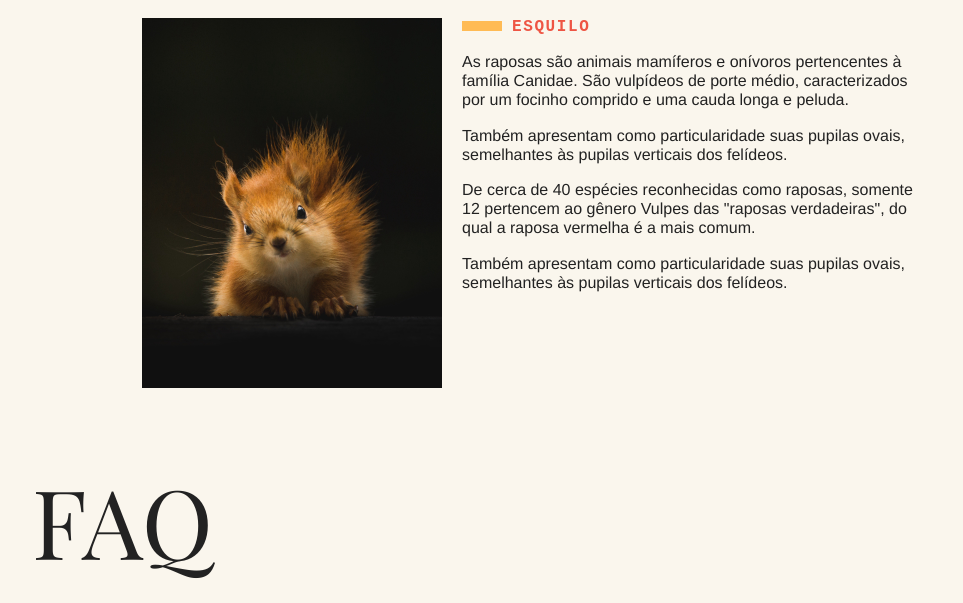
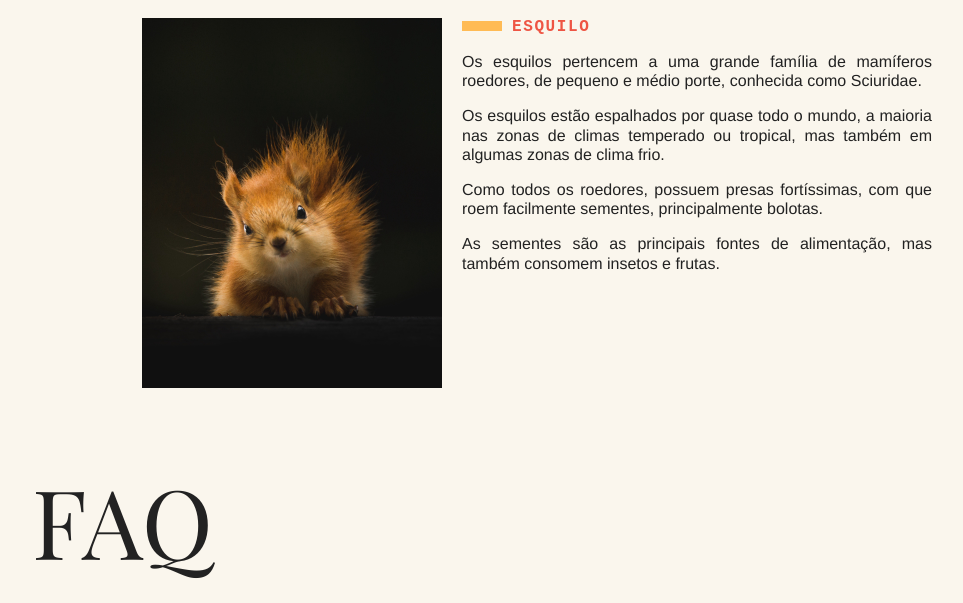
Before and after one commit to Gustavo-Nuness/animais-fantasticos, a website built with webpack: page index.html in a window 1280 px wide. Both pictures are taken after a click on the item 450 px from the left and 545 px from the top of the page. Shown: the part 342-945 px from the top of the page, without its empty margins (158-1121 px from the left). Built offline with nearby package versions, Linux system fonts and the light colour scheme; no server answers.

Commit message:
Adicionando descrições detalhadas de todos os animais presentes no site.

```diff
--- a/css/main.css
+++ b/css/main.css
@@ -122,6 +122,10 @@ body {
 
 .animais-descricao section {
   margin-bottom: 3rem;
+}
+
+.animais-descricao p {
+  text-align: justify;
 }
 
 .faq-lista {
--- a/index.html
+++ b/index.html
@@ -71,108 +71,101 @@
         <section class="desativo" data-animal="esquilo" data-anime="show-down">
           <h2>Esquilo</h2>
           <p>
-            As raposas são animais mamíferos e onívoros pertencentes à família
-            Canidae. São vulpídeos de porte médio, caracterizados por um
-            focinho comprido e uma cauda longa e peluda.
+            Os esquilos pertencem a uma grande família de mamíferos roedores, de pequeno e médio porte, conhecida como
+            Sciuridae.
+
           </p>
           <p>
-            Também apresentam como particularidade suas pupilas ovais,
-            semelhantes às pupilas verticais dos felídeos.
+            Os esquilos estão espalhados por quase todo o mundo, a maioria nas zonas de climas temperado ou tropical,
+            mas também em algumas zonas de
+            clima frio.
+
           </p>
           <p>
-            De cerca de 40 espécies reconhecidas como raposas, somente 12
-            pertencem ao gênero Vulpes das "raposas verdadeiras", do qual a
-            raposa vermelha é a mais comum.
+            Como todos os roedores, possuem presas fortíssimas, com que roem facilmente sementes, principalmente
+            bolotas.
+
           </p>
           <p>
-            Também apresentam como particularidade suas pupilas ovais,
-            semelhantes às pupilas verticais dos felídeos.
+            As sementes são as principais fontes de alimentação, mas também consomem insetos e frutas.
+
           </p>
         </section>
 
         <section class="desativo" data-animal="urso" data-anime="show-right">
           <h2>Urso</h2>
           <p>
-            As raposas são animais mamíferos e onívoros pertencentes à família
-            Canidae. São vulpídeos de porte médio, caracterizados por um
-            focinho comprido e uma cauda longa e peluda.
+            Os Ursos (latim científico: Ursidae) constituem uma família de mamíferos carnívoros de grande porte,
+            contendo os ursos e os pandas.
           </p>
           <p>
-            Também apresentam como particularidade suas pupilas ovais,
-            semelhantes às pupilas verticais dos felídeos.
+            Eles são classificados como caníformes ou carnívoros caninos. Os ursos são encontrados nos continentes da
+            América do Norte, América do Sul, Europa e Ásia.
+
           </p>
+
           <p>
-            De cerca de 40 espécies reconhecidas como raposas, somente 12
-            pertencem ao gênero Vulpes das "raposas verdadeiras", do qual a
-            raposa vermelha é a mais comum.
-          </p>
-          <p>
-            Também apresentam como particularidade suas pupilas ovais,
-            semelhantes às pupilas verticais dos felídeos.
+            Os ursos são animais tipicamente solitários e, exceto quando estão a procura de um parceiro para acasalar ou
+            mães acompanhando seus filhotes, passam a vida toda sozinhos.
           </p>
         </section>
         <section class="desativo" data-animal="lobo" data-anime="show-down">
           <h2>Lobo</h2>
           <p>
-            As raposas são animais mamíferos e onívoros pertencentes à família
-            Canidae. São vulpídeos de porte médio, caracterizados por um
-            focinho comprido e uma cauda longa e peluda.
+            Lobo é um animal carnívoro da família dos canídeos e que pertence ao gênero Canis.
           </p>
           <p>
-            Também apresentam como particularidade suas pupilas ovais,
-            semelhantes às pupilas verticais dos felídeos.
+            Os lobos geralmente ostentam um porte maior em comparação às demais espécies de canídeos, além de possuírem
+            ampla distribuição geográfica.
           </p>
           <p>
-            De cerca de 40 espécies reconhecidas como raposas, somente 12
-            pertencem ao gênero Vulpes das "raposas verdadeiras", do qual a
-            raposa vermelha é a mais comum.
-          </p>
-          <p>
-            Também apresentam como particularidade suas pupilas ovais,
-            semelhantes às pupilas verticais dos felídeos.
+            Os lobos são invariavelmente espécies que ostentam certas habilidades sociais, tendo um espécime/casal de
+            espécimes reprodutor(es) como líder(es), são geralmente predadores de alto nível trófico, com apenas o
+            lobo-dourado ocupando invariavelmente a posição de mesopredador.
           </p>
         </section>
         <section class="desativo" data-animal="macaco" data-anime="show-right">
           <h2>Macaco</h2>
           <p>
-            As raposas são animais mamíferos e onívoros pertencentes à família
-            Canidae. São vulpídeos de porte médio, caracterizados por um
-            focinho comprido e uma cauda longa e peluda.
+            Macaco é um termo de origem africana (provavelmente do banto: makako) utilizado como designação comum a
+            todas as espécies de símios ou primatas antropóides, aplicada no Brasil, restritivamente, aos cebídeos (ou
+            macacos do Novo Mundo) em geral.
           </p>
           <p>
-            Também apresentam como particularidade suas pupilas ovais,
-            semelhantes às pupilas verticais dos felídeos.
+            Vivem nas florestas, savanas e pântanos das regiões tropicais.
           </p>
           <p>
-            De cerca de 40 espécies reconhecidas como raposas, somente 12
-            pertencem ao gênero Vulpes das "raposas verdadeiras", do qual a
-            raposa vermelha é a mais comum.
+            Na América do Sul e Central, habitam principalmente as florestas úmidas.
+            A maioria dos macacos é arborícola (vivem em árvores). Apenas algumas poucas espécies, como os gorilas,
+            babuínos e mandris, preferem o solo.
           </p>
           <p>
-            Também apresentam como particularidade suas pupilas ovais,
-            semelhantes às pupilas verticais dos felídeos.
+            Alimentam-se de folhas, frutos, sementes, pequenos anfíbios, caramujos e pássaros.
           </p>
         </section>
         <section class="desativo" data-animal="leao" data-anime="show-down">
           <h2>Leão</h2>
           <p>
-            As raposas são animais mamíferos e onívoros pertencentes à família
-            Canidae. São vulpídeos de porte médio, caracterizados por um
-            focinho comprido e uma cauda longa e peluda.
+            O leão é um dos maiores felinos do mundo e é conhecido como o "rei da selva", embora habite principalmente
+            as savanas africanas. Seu nome científico é Panthera leo, e ele pertence à mesma família dos tigres, onças e
+            leopardos. Os machos se destacam por sua imponente juba, que varia de cor e tamanho.
           </p>
+
           <p>
-            Também apresentam como particularidade suas pupilas ovais,
-            semelhantes às pupilas verticais dos felídeos.
+            Os leões são animais sociais e vivem em grupos chamados alcateias ou bandos, que geralmente incluem fêmeas
+            aparentadas, seus filhotes e um ou poucos machos dominantes.
           </p>
+
           <p>
-            De cerca de 40 espécies reconhecidas como raposas, somente 12
-            pertencem ao gênero Vulpes das "raposas verdadeiras", do qual a
-            raposa vermelha é a mais comum.
+            Essa organização permite maior eficiência na caça e proteção dos filhotes. As fêmeas são as principais
+            responsáveis pela caça, enquanto os machos defendem o território.
           </p>
+
           <p>
-            Também apresentam como particularidade suas pupilas ovais,
-            semelhantes às pupilas verticais dos felídeos.
+            A alimentação dos leões é carnívora, baseada principalmente em grandes herbívoros, como zebras, gnus e
+            búfalos.
           </p>
+
         </section>
       </div>
     </section>
```
